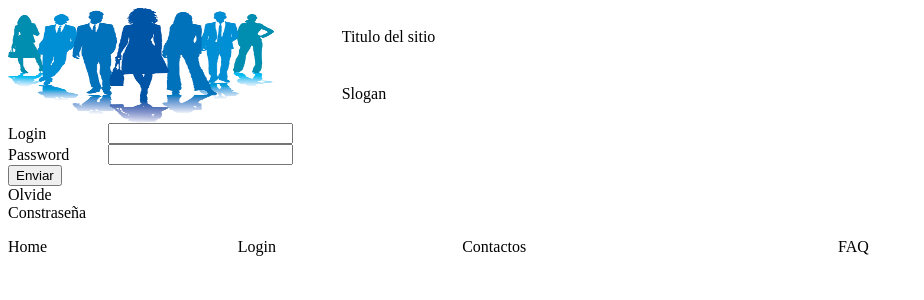
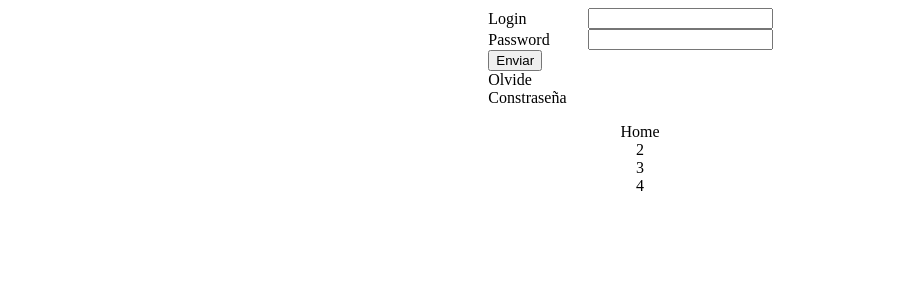
Before and after one commit to chepecarlos/ReservaYa, a PHP site: page /admin/index.php in a window 1280 px wide. Shown: the top 300 px of the page, without its empty margins (0-924 px from the left). Run offline with PHP 8.4, Linux system fonts and the light colour scheme; data that the repository does not hold is empty.

Commit message:
Modificacion de cabecera y modificacion del diseño del index principal

```diff
--- a/cabecera.php
+++ b/cabecera.php
@@ -1,9 +1,3 @@
-<table width="80%" border="0" cellspacing="0" cellpadding="0">
-  <tr>
-    <td width="33%" rowspan="2"><img src="recursos/online-business-systems.jpg" width="266" height="115" /></td>
-    <td width="67%">Titulo del sitio</td>
-  </tr>
-  <tr>
-    <td>Slogan</td>
-  </tr>
-</table>
+<center>
+<div class="CI"></div>
+<center>
--- a/index.php
+++ b/index.php
@@ -5,7 +5,7 @@ require("coneccion.php");
 <html>
 <head>
 <title>
-Proyecto ADSII
+Reservacion...
 </title>
 <link rel="StyleSheet" href="estilo.css" type="text/css">
 </head>
--- a/pie.php
+++ b/pie.php
@@ -1,12 +1,6 @@
-<table width="80%" border="0" cellspacing="0" cellpadding="0">
-  <tr>
-    <td>Home</td>
-    <td>Login</td>
-    <td>Contactos</td>
-    <td>FAQ</td>
-  </tr>
-</table>
-
-<?php
-mysql_close($con);
-?>
+<div class="tabla">
+<div>Home</div>
+<div>2</div>
+<div>3</div>
+<div>4</div>
+</div>
```
Also changed, not shown: estilo.css (+19 -5 lines), instalacion/estilo.css (+12 -0 lines), instalacion/index.php (+9 -0 lines).
